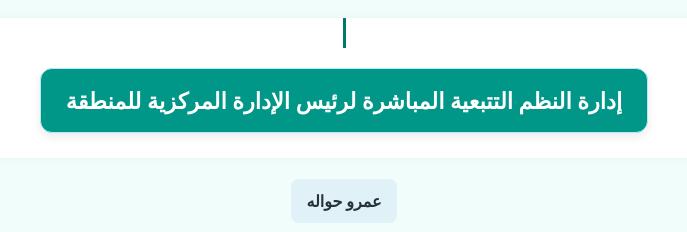
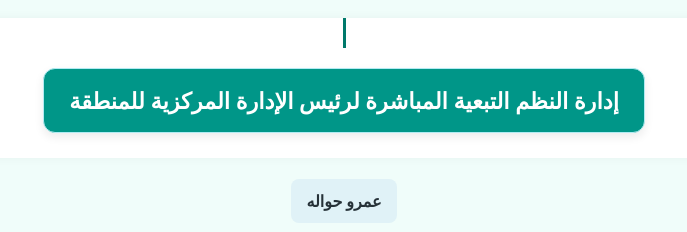
Before and after one commit to amrhewala/Suez.github.io, a plain HTML site: page index.html in a window 1280 px wide. Shown: the part 445-677 px from the top of the page, 296-983 px from the left. Drawn offline with nearby package versions, Linux system fonts and the light colour scheme.

Commit message:
Update index.html

```diff
--- a/index.html
+++ b/index.html
@@ -280,7 +280,7 @@
 
         <div class="line"></div>
 
-        <div class="node level-2"> إدارة النظم التتبعية المباشرة لرئيس الإدارة المركزية للمنطقة</div>
+        <div class="node level-2"> إدارة النظم التبعية المباشرة لرئيس الإدارة المركزية للمنطقة</div>
         <div class="sub-group">
             <div class="person">عمرو حواله</div>
             <div class="person">مي نصر</div>
```
